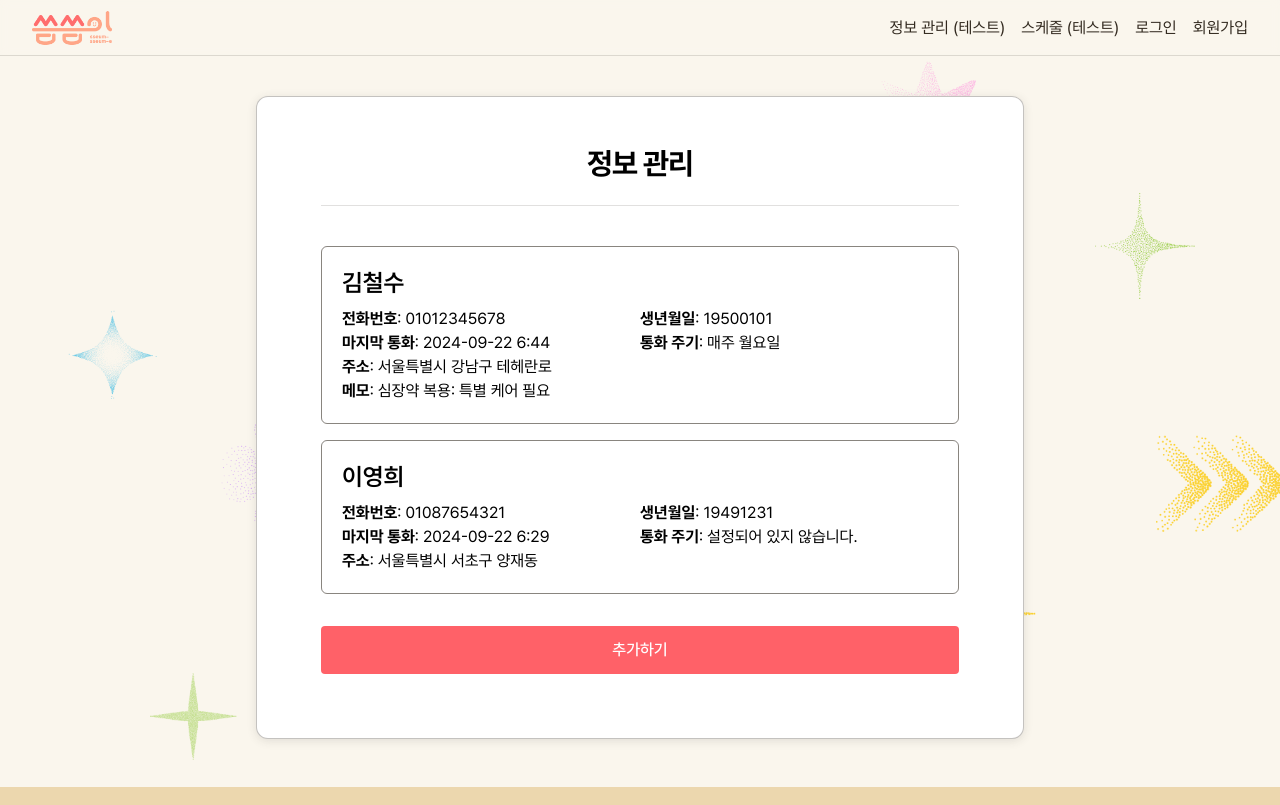
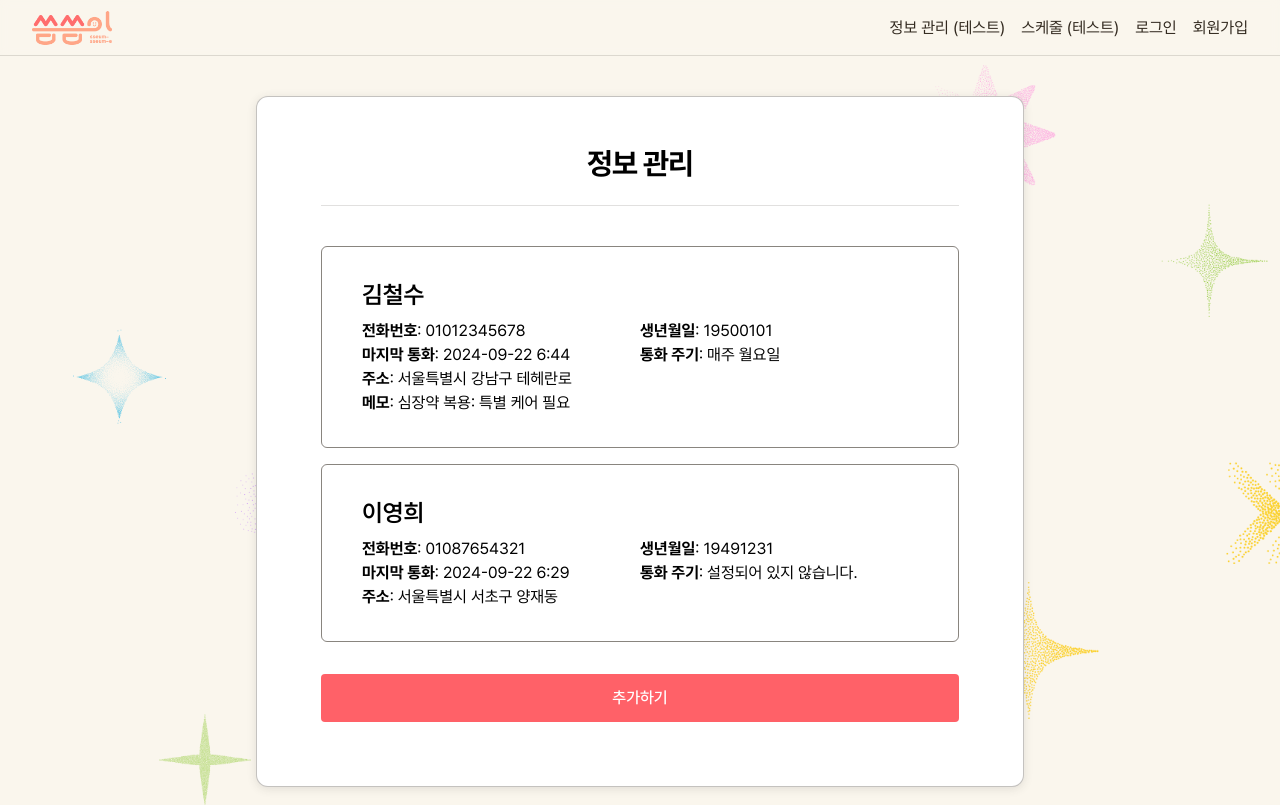
Before and after one commit to NYPC-Decode-Agent/Project-Sonju, a React (Vite) app in the folder frontend/: page /dashboard in a window 1280 px wide. Shown: the top 805 px of the page. Built offline with nearby package versions, Linux system fonts and the light colour scheme.

Commit message:
feat: 대시보드 디자인 약간 수정

```diff
--- a/frontend/src/page/Dashboard/Dashboard.tsx
+++ b/frontend/src/page/Dashboard/Dashboard.tsx
@@ -29,7 +29,7 @@ export const Dashboard = () => {
               <div
                 key={id}
                 onClick={() => navigate(`/edit/${id}`)}
-                className="flex flex-col w-full px-5 py-5 rounded-md border border-gray-light hover:border-gray-medium active:border-gray-dark hover:bg-primary-950 active:bg-primary-900 [transition:all_.2s] cursor-pointer select-none"
+                className="flex flex-col w-full px-10 py-8 rounded-md border border-gray-light hover:border-gray-medium active:border-gray-dark hover:bg-primary-950 active:bg-primary-900 [transition:all_.2s] cursor-pointer select-none"
               >
                 <h2 className="mb-2 text-2xl font-semibold">{name}</h2>
                 <p className="flex">
@@ -47,7 +47,7 @@ export const Dashboard = () => {
           }
         </div>
         <div className="mt-8">
-          <Button onClick={() => navigate("/edit/0")}>추가하기</Button>
+          <Button onClick={() => navigate(`/edit/${randint(3, 1000)}`)}>추가하기</Button>
         </div>
       </SmallPage>
     </Main>
```
